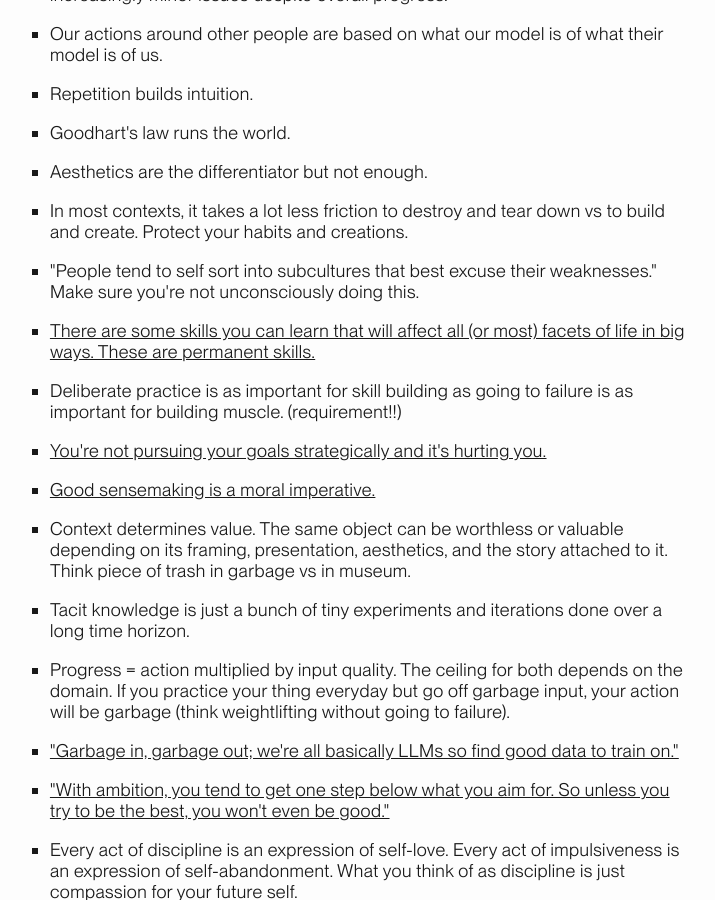
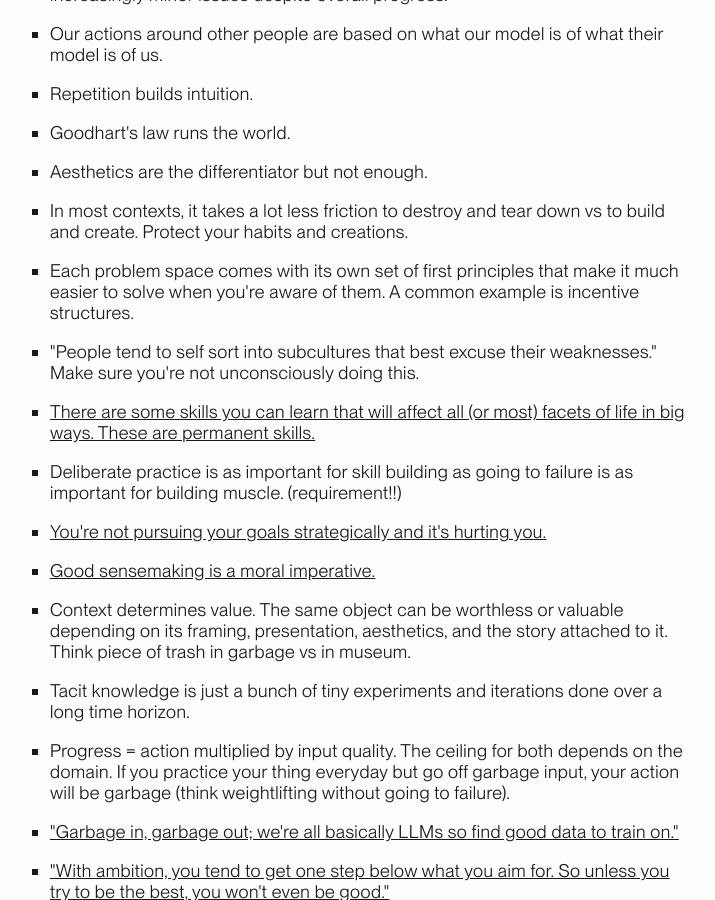
Before and after one commit to pxsswordprotected/personalsite, a Jekyll site: the page docs/principles.html, which Jekyll copies as it is, in a window 1280 px wide and 900 px high, scrolled down 2133 px. Shown: the whole window, without its empty margins (285-1000 px from the left). Built offline with Jekyll 4.4.1, drawn with Linux system fonts in a browser that asks for light colours.

Commit message:
update principles

```diff
--- a/docs/principles.html
+++ b/docs/principles.html
@@ -347,11 +347,12 @@
                             destroy and tear down vs to build and create.
                             Protect your habits and creations.
                         </li>
-                        <!-- <li>
-              Each problem space comes with its own set of fundamentals that
-              make it much easier to solve when you're aware of those
-              fundamentals.
-            </li> -->
+                        <li>
+                            Each problem space comes with its own set of first
+                            principles that make it much easier to solve when
+                            you're aware of them. A common example is incentive
+                            structures.
+                        </li>
                         <li>
                             "People tend to self sort into subcultures that best
                             excuse their weaknesses." Make sure you're not
```
